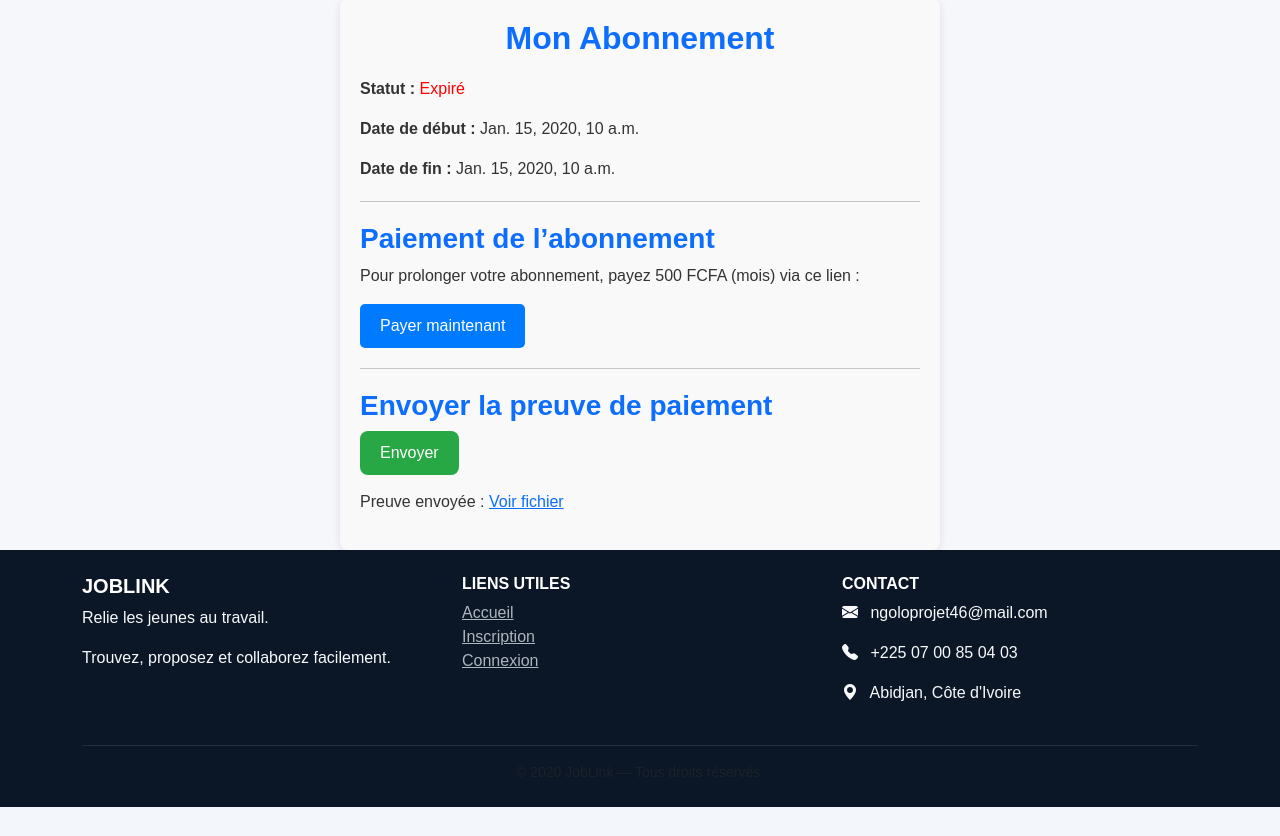
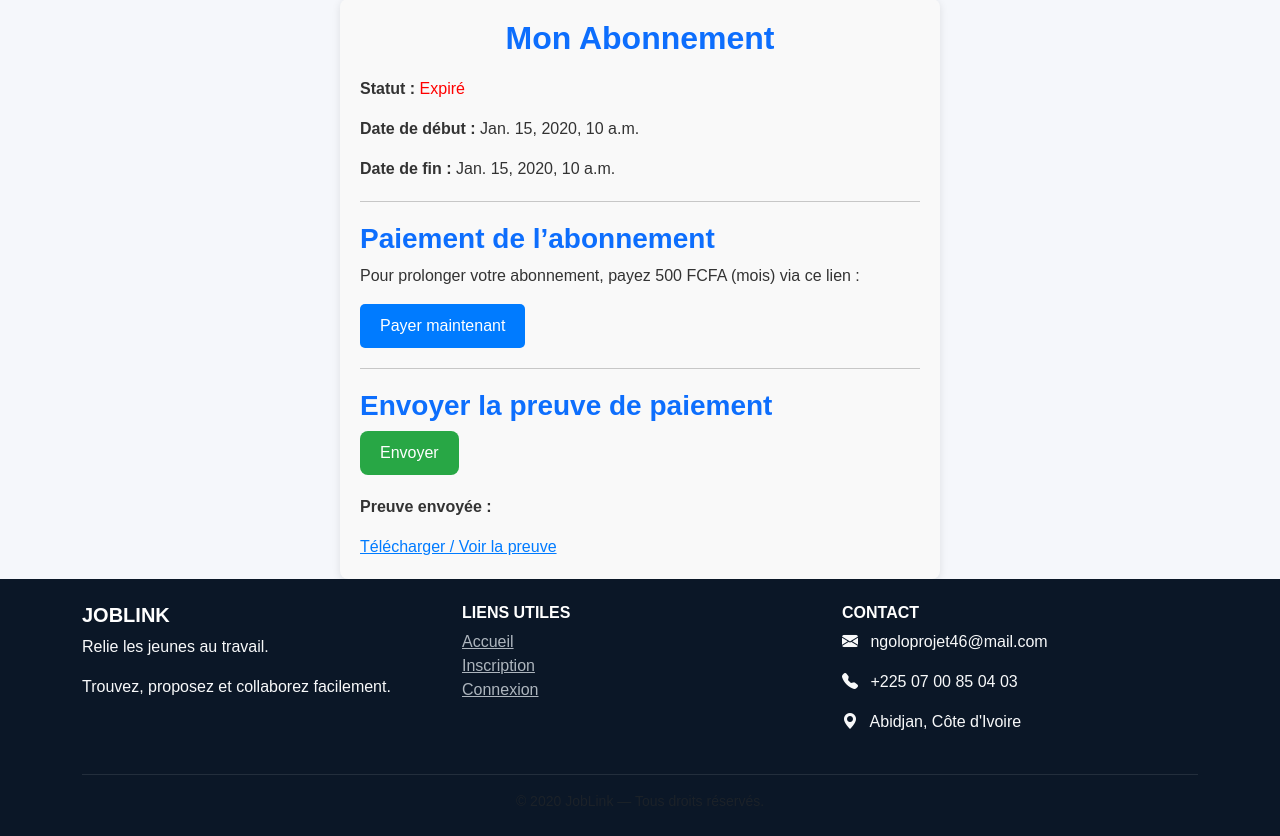
Before and after one commit to ngoloprojet46-collab/joblink, a Django app: template core/templates/core/gerer_abonnement.html in a window 1280 px wide. Shown: the part 85-921 px from the top of the page. Before the commit the page ends 892 px from the top, so only its background shows below. Run offline with Django 4.2, Linux system fonts and the light colour scheme; the template is opened without the code that fills it: most values are stand-ins (such as "Sample title", 1, 10 or a date in 2020).

Commit message:
Ajouter les modifications avant de pousser sur Render

```diff
--- a/core/templates/core/gerer_abonnement.html
+++ b/core/templates/core/gerer_abonnement.html
@@ -31,7 +31,24 @@
     </form>
 
     {% if abonnement.preuve_paiement %}
-        <p style="margin-top:15px;">Preuve envoyée : <a href="{{ abonnement.preuve_paiement.url }}" target="_blank">Voir fichier</a></p>
+        <div style="margin-top:20px;">
+            <p><strong>Preuve envoyée :</strong></p>
+
+            {% if abonnement.preuve_paiement.url %}
+                {% if abonnement.preuve_paiement|slice:"-4:" == ".jpg" or abonnement.preuve_paiement|slice:"-4:" == ".png" or abonnement.preuve_paiement|slice:"-5:" == ".jpeg" %}
+                    <!-- AFFICHAGE IMAGE CLOUDINARY -->
+                    <img src="{{ abonnement.preuve_paiement.url }}"
+                         style="max-width:100%; border-radius:8px; margin-top:10px;"
+                         alt="Preuve de paiement">
+                {% else %}
+                    <!-- AFFICHAGE PDF OU AUTRE FICHIER -->
+                    <a href="{{ abonnement.preuve_paiement.url }}" target="_blank"
+                       style="color:#007bff; text-decoration:underline;">
+                        Télécharger / Voir la preuve
+                    </a>
+                {% endif %}
+            {% endif %}
+        </div>
     {% endif %}
 </div>
 {% endblock %}
```
Also changed, not shown: db.sqlite3, media/preuves_abonnement/IMG_20211118_113220_349.jpg (added).
